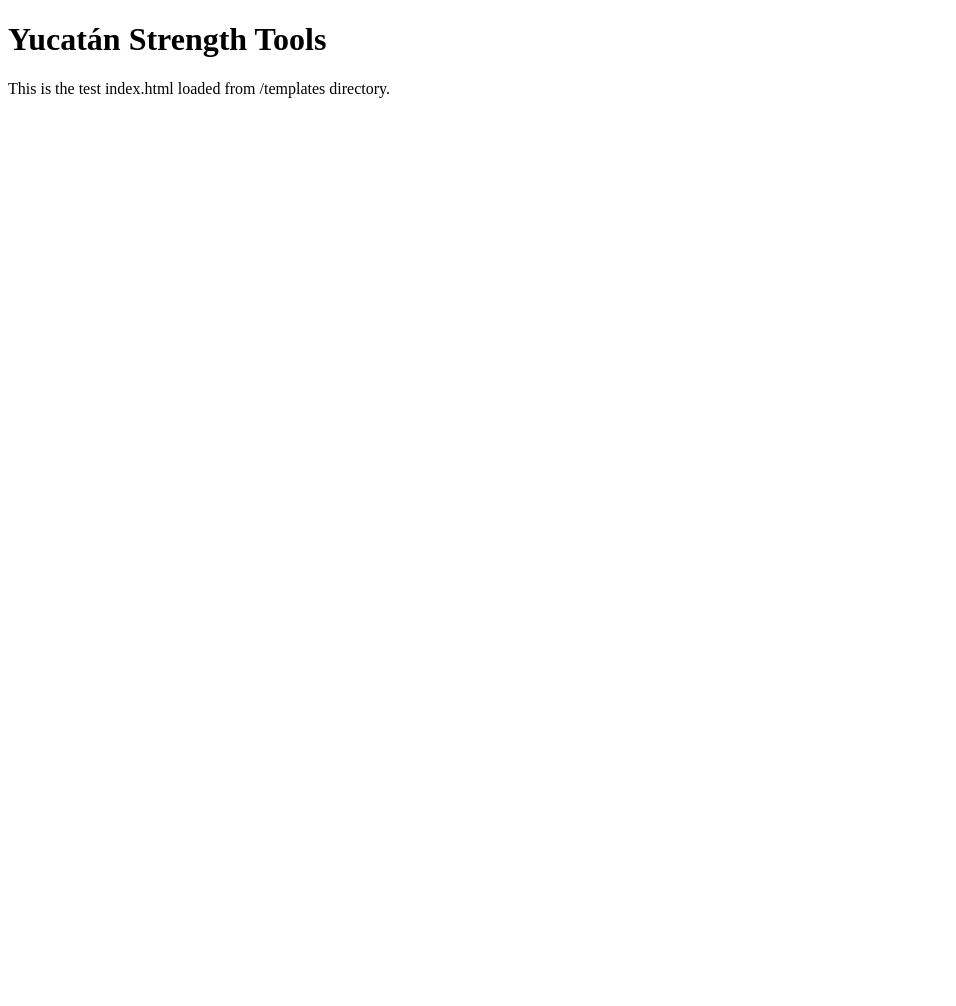
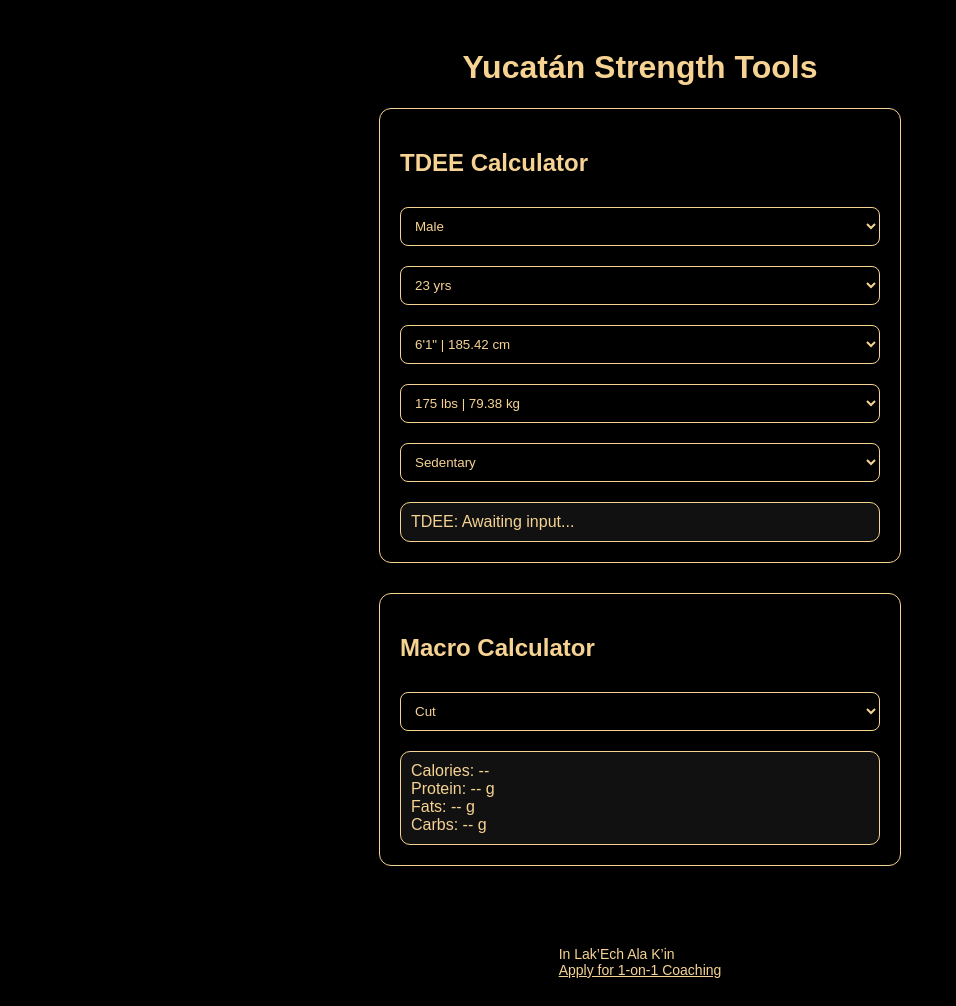
Before and after one commit to yucatanstrength/yucatan_strength_webapp, a Flask app: page / in a window 1280 px wide. Shown: the whole page, without its empty margins (0-956 px from the left). Before the commit the page ends 98 px from the top, so only its background shows below. Run offline with Flask 3, Linux system fonts and the light colour scheme.

Commit message:
12:56 PM Update

```diff
--- a/templates/index.html
+++ b/templates/index.html
@@ -1,11 +1,123 @@
 
 <!DOCTYPE html>
-<html>
+<html lang="en">
 <head>
+  <meta charset="UTF-8"/>
+  <meta name="viewport" content="width=device-width, initial-scale=1.0"/>
   <title>Yucatán Strength Tools</title>
+  <style>
+    body {
+      background-color: #000;
+      color: #f6d393;
+      font-family: 'League Spartan', sans-serif;
+      display: flex;
+      flex-direction: column;
+      align-items: center;
+      padding: 20px;
+    }
+    .card {
+      border: 1px solid #f6d393;
+      border-radius: 12px;
+      padding: 20px;
+      width: 100%;
+      max-width: 480px;
+      margin-bottom: 30px;
+    }
+    select {
+      width: 100%;
+      padding: 10px;
+      margin: 10px 0;
+      background-color: black;
+      color: #f6d393;
+      border: 1px solid #f6d393;
+      border-radius: 8px;
+      font-family: Arial, sans-serif;
+    }
+    .output {
+      background-color: #111;
+      border-radius: 10px;
+      padding: 10px;
+      margin-top: 10px;
+      border: 1px solid #f6d393;
+    }
+    footer {
+      margin-top: 50px;
+      font-size: 14px;
+      color: #f6d393;
+      font-family: 'League Spartan', sans-serif;
+    }
+    a {
+      color: #f6d393;
+      text-decoration: underline;
+    }
+  </style>
 </head>
 <body>
   <h1>Yucatán Strength Tools</h1>
-  <p>This is the test index.html loaded from /templates directory.</p>
+  <div class="card">
+    <h2>TDEE Calculator</h2>
+    <select id="gender"><option>Male</option><option>Female</option></select>
+    <select id="age"><option>23 yrs</option></select>
+    <select id="height"><option>6'1" | 185.42 cm</option></select>
+    <select id="weight"><option>175 lbs | 79.38 kg</option></select>
+    <select id="activity">
+      <option value="sedentary">Sedentary</option>
+      <option value="light">Light</option>
+      <option value="moderate">Moderate</option>
+      <option value="active">Active</option>
+      <option value="Very Active">Very Active</option>
+    </select>
+    <div class="output" id="tdee-output">TDEE: Awaiting input...</div>
+  </div>
+  <div class="card">
+    <h2>Macro Calculator</h2>
+    <select id="goal">
+      <option value="cut">Cut</option>
+      <option value="maintain">Maintain</option>
+      <option value="bulk">Bulk</option>
+    </select>
+    <div class="output" id="macro-output">
+      Calories: --<br/>
+      Protein: -- g<br/>
+      Fats: -- g<br/>
+      Carbs: -- g
+    </div>
+  </div>
+  <footer>
+    In Lak’Ech Ala K’in<br/>
+    <a href="https://georgealuke.pythonanywhere.com/">Apply for 1-on-1 Coaching</a>
+  </footer>
+  <script>
+    const tdeeBox = document.getElementById('tdee-output');
+    const macroBox = document.getElementById('macro-output');
+    function getDropdownValue(id) {
+      const val = document.getElementById(id).value;
+      return val.includes("|") ? parseFloat(val.split("|")[1]) : val;
+    }
+    async function recalc() {
+      const gender = document.getElementById('gender').value.toLowerCase();
+      const age = parseInt(getDropdownValue('age'));
+      const height = parseFloat(getDropdownValue('height'));
+      const weight = parseFloat(getDropdownValue('weight'));
+      const activity = document.getElementById('activity').value;
+      const goal = document.getElementById('goal').value;
+      const tdeeRes = await fetch('/tdee', {
+        method: 'POST',
+        headers: {'Content-Type': 'application/json'},
+        body: JSON.stringify({gender, age, height, weight, activity})
+      });
+      const tdeeData = await tdeeRes.json();
+      tdeeBox.innerText = `TDEE: ${tdeeData.tdee} cal`;
+      const macroRes = await fetch('/macros', {
+        method: 'POST',
+        headers: {'Content-Type': 'application/json'},
+        body: JSON.stringify({tdee: tdeeData.tdee, weight, gender, goal})
+      });
+      const macroData = await macroRes.json();
+      macroBox.innerHTML = `Calories: ${macroData.calories} cal<br/>Protein: ${macroData.protein} g<br/>Fats: ${macroData.fats} g<br/>Carbs: ${macroData.carbs} g`;
+    }
+    ['gender','age','height','weight','activity','goal'].forEach(id =>
+      document.getElementById(id).addEventListener('change', recalc));
+  </script>
 </body>
 </html>
```
Also changed, not shown: 1 other file.
